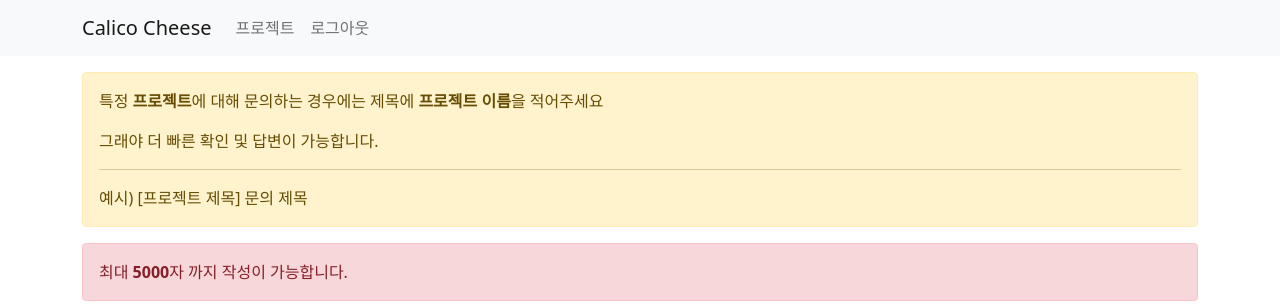
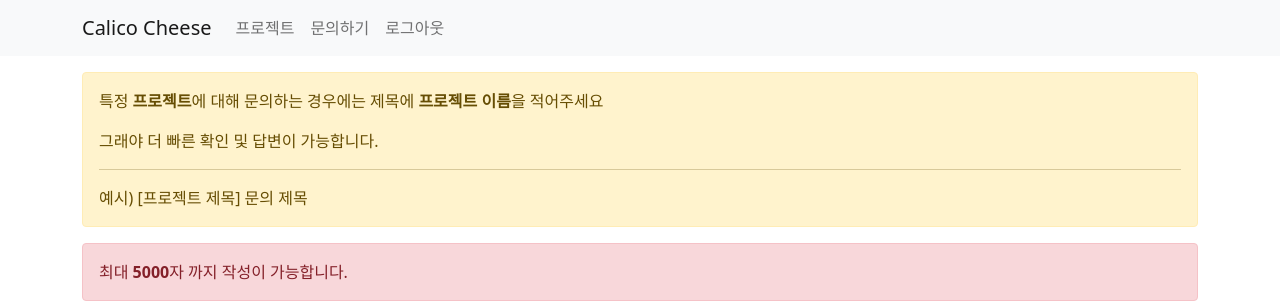
Before and after one commit to chick0/calicocheese, a Flask app: page /contact/write in a window 1280 px wide. Shown: the top 305 px of the page. Run offline with Flask 2, Linux system fonts and the light colour scheme; the visitor is signed in with stand-in values (Sample User, id 1); some libraries are stand-ins or nearby versions.

Commit message:
네비게이션 버튼 추가

```diff
--- a/app/templates/layout.html
+++ b/app/templates/layout.html
@@ -47,11 +47,21 @@
                         <li class="nav-item">
                             <a class="nav-link" href="{{ url_for('manage.files.show_all') }}">파일 관리</a>
                         </li>
-                    {% endif %}
+                        <li class="nav-item">
+                            <a class="nav-link" href="{{ url_for('manage.memo.show_all') }}">메모 관리</a>
+                        </li>
+                        <li class="nav-item">
+                            <a class="nav-link" href="{{ url_for('manage.memo.group.show_all') }}">메모 그룹</a>
+                        </li>
+                    {% else %}
+                        <li class="nav-item">
+                            <a class="nav-link" href="{{ url_for('contact.select') }}">문의하기</a>
+                        </li>
                         <li class="nav-item">
                             <a class="nav-link" href="{{ url_for('manage.session.logout') }}">로그아웃</a>
                         </li>
                     {% endif %}
+                {% endif %}
                     </ul>
                 </div>
             </div>
```
